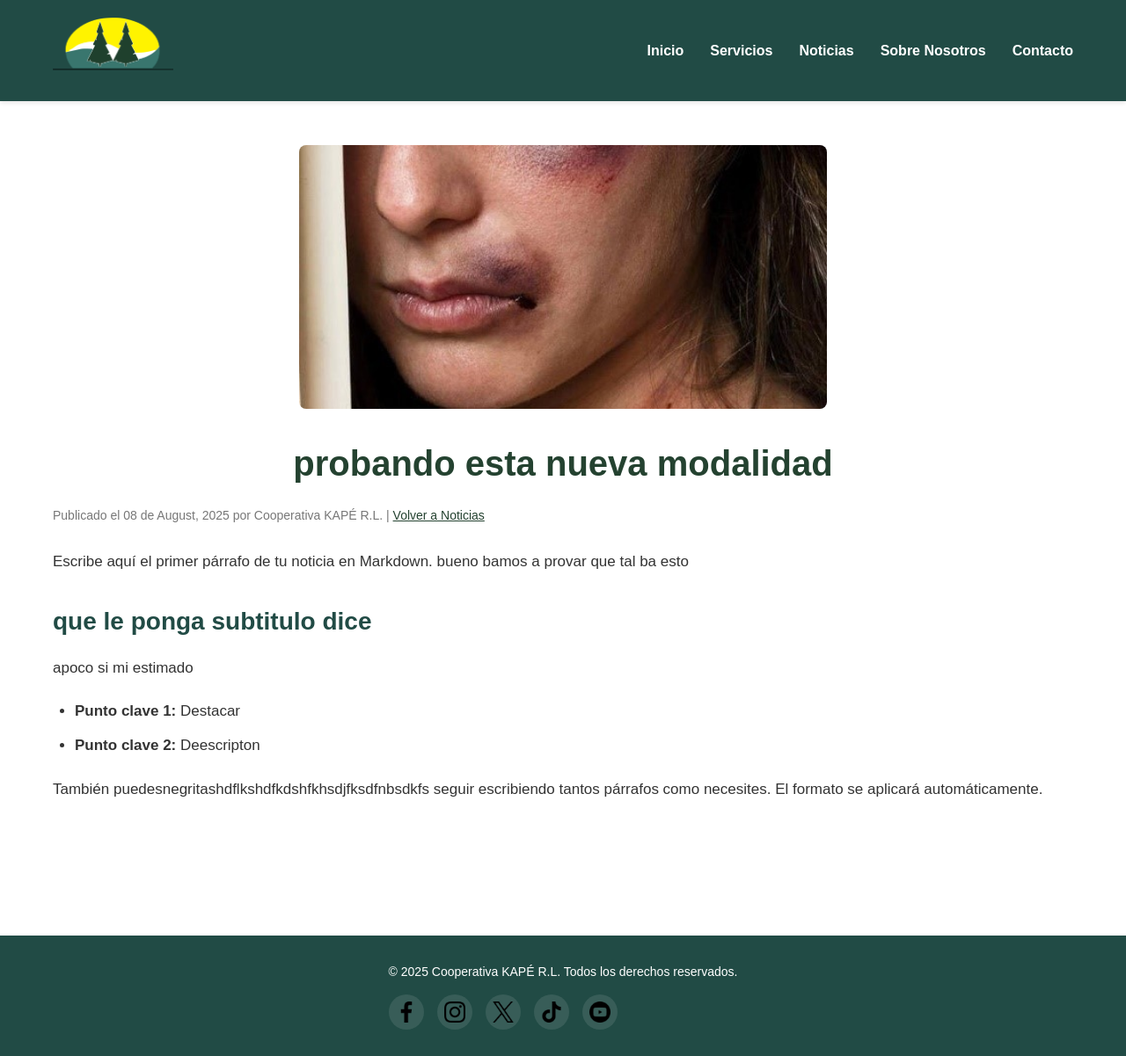
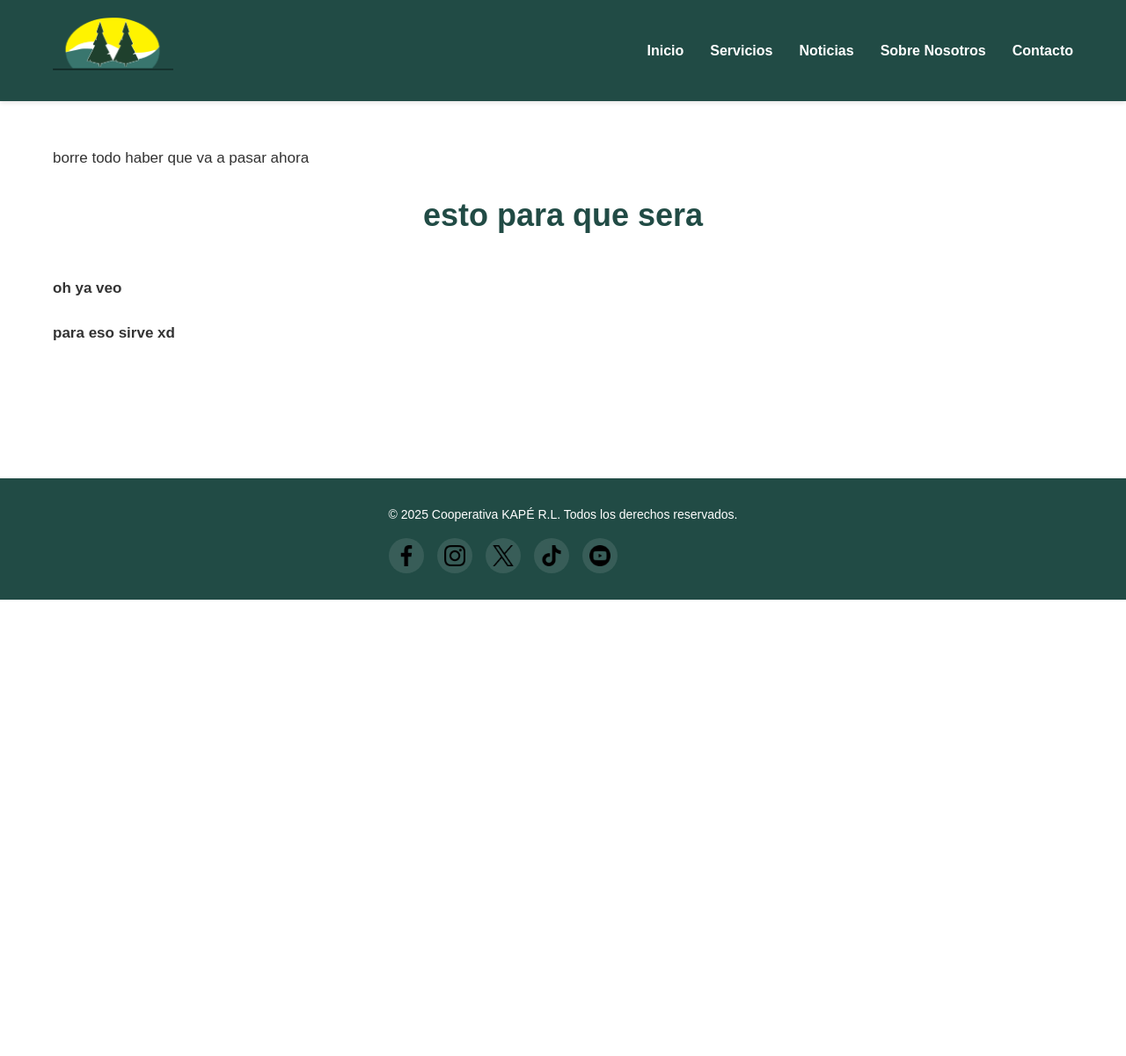
Before and after one commit to noeljc7/Kaperl.github.io, a Jekyll site: the page built from _posts/2025-08-08-mi-nueva-noticia.md, in a window 1280 px wide. Shown: the whole page at 88% size. Built offline with Jekyll 4.4.1, drawn with Linux system fonts in a browser that asks for light colours; after the commit the page ends 900 px from its top, so only the background shows below that.

Commit message:
Update Noticias “2025-08-08-mi-nueva-noticia”

```diff
--- a/_posts/2025-08-08-mi-nueva-noticia.md
+++ b/_posts/2025-08-08-mi-nueva-noticia.md
@@ -7,19 +7,10 @@ image: /assets/images/4.jpg
 excerpt: pues veamos esto se supone que es el cuerpo del contenido asique
   kladlkjfklnxlvknxclvnxlvn
 ---
-<img src="{{ page.image | relative_url }}" alt="Descripción de la imagen" class="post-main-image">
+borre todo haber que va a pasar ahora
 
-<h1 class="main-title">{{ page.title }}</h1>
-<p class="post-meta">Publicado el {{ page.date | date: "%d de %B, %Y" }} por {{ page.author }} | <a href="{{ '/noticias/' | relative_url }}">Volver a Noticias</a></p>
+## **esto para que sera**
 
-Escribe aquí el primer párrafo de tu noticia en Markdown.
-bueno bamos a provar que tal ba esto
+**oh ya veo**
 
-### que le ponga subtitulo dice
-
-apoco si mi estimado
-
-* **Punto clave 1:** Destacar
-* **Punto clave 2:** Deescripton
-
-También puedesnegritashdflkshdfkdshfkhsdjfksdfnbsdkfs seguir escribiendo tantos párrafos como necesites. El formato se aplicará automáticamente.
+**para eso sirve xd**
```
